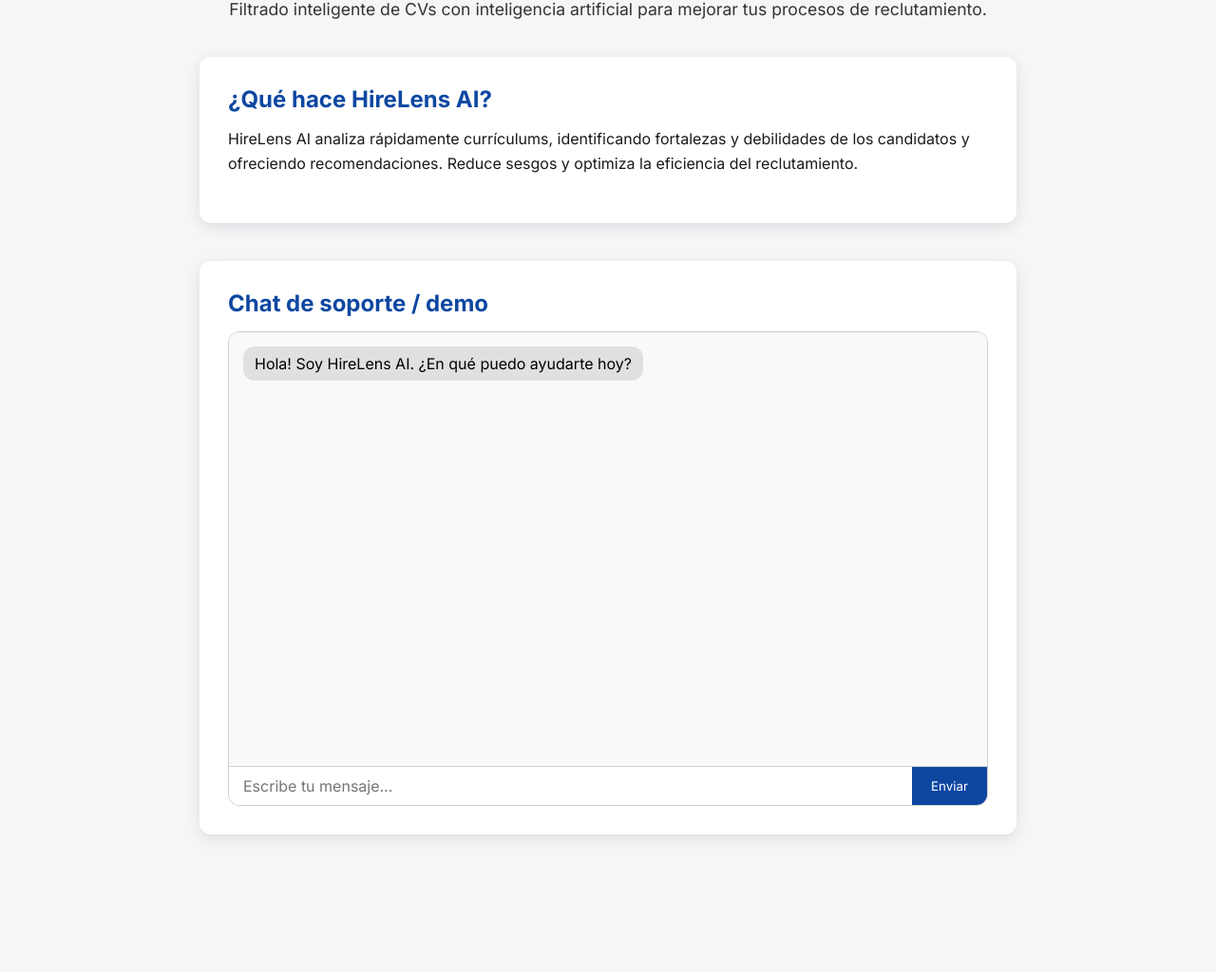
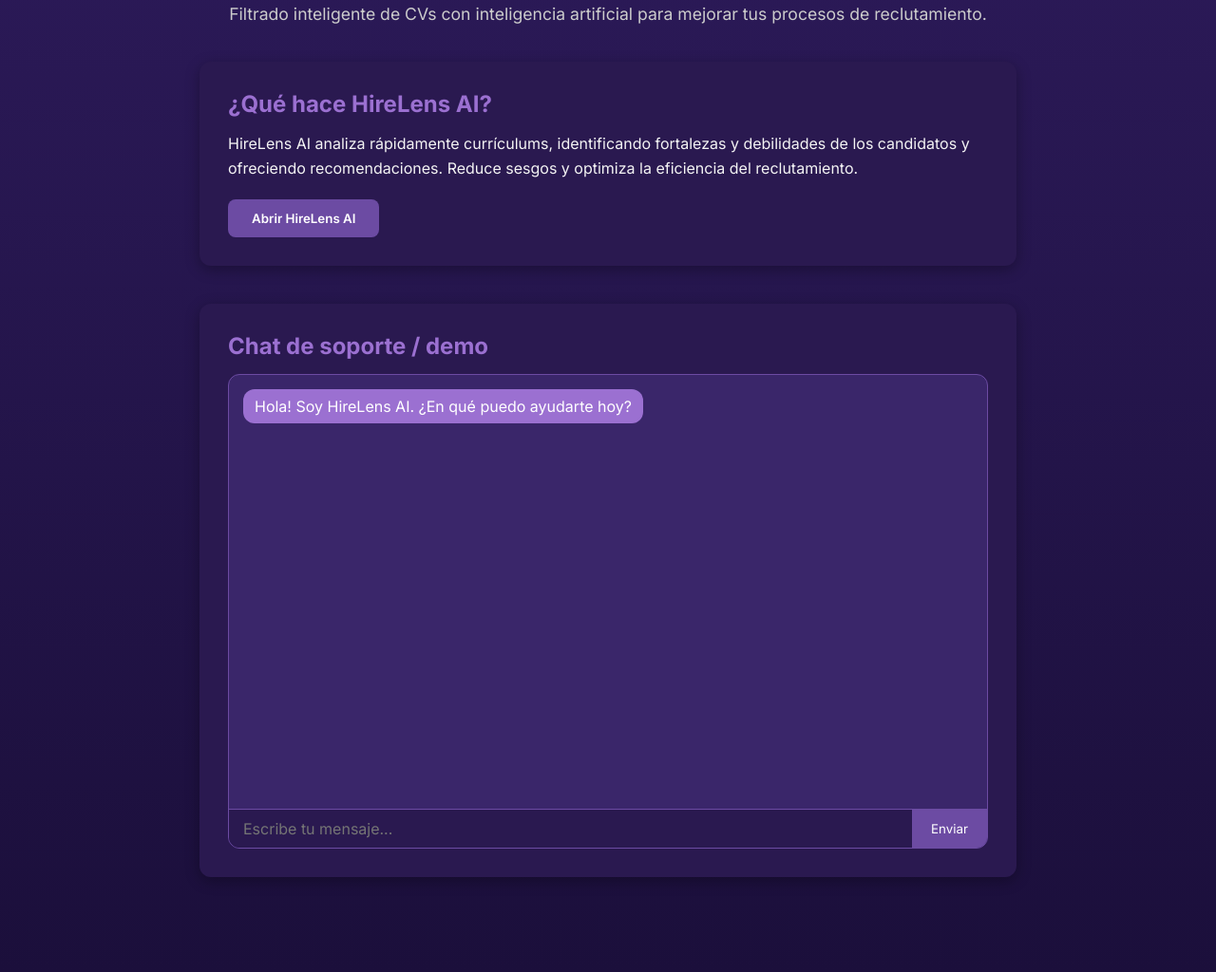
Before and after one commit to Nachoo1899/HireLensAI, a plain HTML site: page index.html in a window 1280 px wide. Shown: the part 120-1144 px from the top of the page at 95% size. Before the commit the page ends 1099 px from the top, so only its background shows below. Drawn offline with Linux system fonts and the light colour scheme.

Commit message:
Update index.html

```diff
--- a/index.html
+++ b/index.html
@@ -6,39 +6,36 @@
   <title>HireLens AI</title>
   <link href="https://fonts.googleapis.com/css2?family=Inter:wght@400;600;700&display=swap" rel="stylesheet">
   <style>
-    /* Reset básico */
     * {margin:0; padding:0; box-sizing:border-box; font-family: 'Inter', sans-serif;}
-    body {background-color: #f4f6f8; color: #1a1a1a;}
-    a {text-decoration: none; color: inherit;}
-
-    /* Contenedor principal */
-    .container {max-width: 900px; margin: 40px auto; padding: 20px;}
+    body {background: linear-gradient(180deg, #2c1a59 0%, #1b0f3b 100%); color:#f4f4f4;}
+    a {text-decoration:none; color:inherit;}
+    .container {max-width:900px; margin:40px auto; padding:20px;}
 
     /* Header */
-    header {text-align: center; margin-bottom: 40px;}
-    header h1 {font-size: 2.5rem; color: #0d47a1;}
-    header p {font-size: 1.1rem; color: #333; margin-top: 10px;}
+    header {text-align:center; margin-bottom:40px;}
+    header h1 {font-size:2.8rem; color:#9b70d1; margin-bottom:10px;}
+    header p {font-size:1.1rem; color:#cccccc;}
 
-    /* Sección de HireLens AI */
-    .section {background-color: #ffffff; border-radius: 12px; padding: 30px; box-shadow: 0 4px 15px rgba(0,0,0,0.1); margin-bottom: 40px;}
-    .section h2 {color: #0d47a1; margin-bottom: 15px;}
-    .section p {margin-bottom: 20px; line-height: 1.6;}
+    /* Sección HireLens */
+    .section {background-color:#2a1950; border-radius:12px; padding:30px; box-shadow:0 4px 15px rgba(0,0,0,0.3); margin-bottom:40px;}
+    .section h2 {color:#9b70d1; margin-bottom:15px;}
+    .section p {margin-bottom:20px; line-height:1.6; color:#f4f4f4;}
+
+    /* Botón */
+    .btn-primary {background-color:#6c4ba3; color:#fff; padding:12px 25px; border-radius:8px; border:none; cursor:pointer; font-weight:600; transition:0.2s;}
+    .btn-primary:hover {background-color:#8c67c3;}
 
     /* Chat */
-    .chat-container {display:flex; flex-direction:column; height:500px; border:1px solid #ccc; border-radius:12px; overflow:hidden;}
-    .chat-messages {flex:1; padding:15px; overflow-y:auto; background-color: #f9f9f9;}
+    .chat-container {display:flex; flex-direction:column; height:500px; border:1px solid #6c4ba3; border-radius:12px; overflow:hidden; background-color:#3a266a;}
+    .chat-messages {flex:1; padding:15px; overflow-y:auto;}
     .chat-message {margin-bottom:10px;}
     .chat-message.user {text-align:right;}
-    .chat-message.user .msg {display:inline-block; background-color:#0d47a1; color:#fff; padding:8px 12px; border-radius:12px;}
-    .chat-message.bot .msg {display:inline-block; background-color:#e0e0e0; color:#000; padding:8px 12px; border-radius:12px;}
-    .chat-input {display:flex; border-top:1px solid #ccc;}
-    .chat-input input {flex:1; padding:10px 15px; border:none; outline:none; font-size:1rem;}
-    .chat-input button {background-color:#0d47a1; color:#fff; border:none; padding:0 20px; cursor:pointer; transition:0.2s;}
-    .chat-input button:hover {background-color:#094081;}
-
-    /* Botón principal */
-    .btn-primary {background-color:#0d47a1; color:#fff; padding:12px 25px; border-radius:8px; border:none; cursor:pointer; font-weight:600; transition:0.2s;}
-    .btn-primary:hover {background-color:#094081;}
+    .chat-message.user .msg {display:inline-block; background-color:#6c4ba3; color:#fff; padding:8px 12px; border-radius:12px;}
+    .chat-message.bot .msg {display:inline-block; background-color:#9b70d1; color:#fff; padding:8px 12px; border-radius:12px;}
+    .chat-input {display:flex; border-top:1px solid #6c4ba3;}
+    .chat-input input {flex:1; padding:10px 15px; border:none; outline:none; font-size:1rem; background-color:#2a1950; color:#f4f4f4;}
+    .chat-input button {background-color:#6c4ba3; color:#fff; border:none; padding:0 20px; cursor:pointer; transition:0.2s;}
+    .chat-input button:hover {background-color:#8c67c3;}
   </style>
 </head>
 <body>
@@ -52,6 +49,7 @@
   <div class="section">
     <h2>¿Qué hace HireLens AI?</h2>
     <p>HireLens AI analiza rápidamente currículums, identificando fortalezas y debilidades de los candidatos y ofreciendo recomendaciones. Reduce sesgos y optimiza la eficiencia del reclutamiento.</p>
+    <button class="btn-primary">Abrir HireLens AI</button>
   </div>
 
   <div class="section">
@@ -87,7 +85,6 @@
     addMessage(text, 'user');
     chatInput.value = '';
 
-    // Respuesta demo del bot
     setTimeout(() => {
       addMessage('Esta es una respuesta de demo de HireLens AI.', 'bot');
     }, 800);
@@ -100,3 +97,7 @@
 
 </body>
 </html>
+
+
+</body>
+</html>
```
